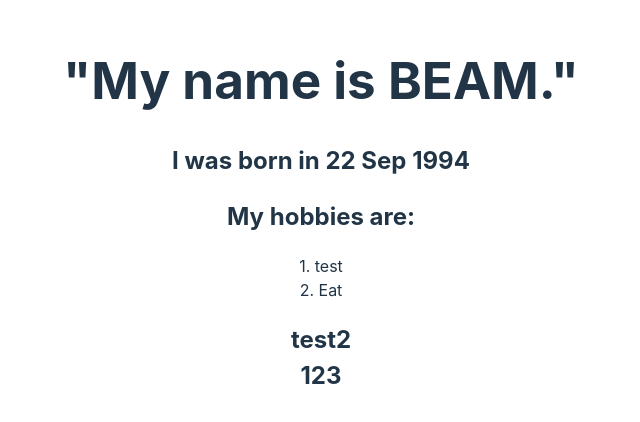
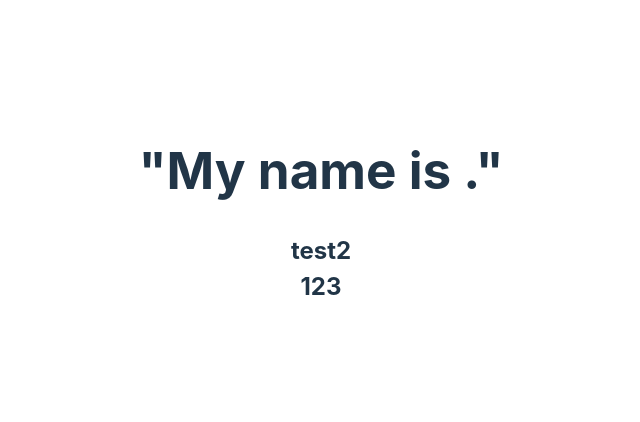
Before and after one commit to Pasika-swn/react-jumpstart, a React (Vite) app: page / in a window 1280 px wide. Shown: the part 184-606 px from the top of the page, without its empty margins (319-959 px from the left). Built offline with nearby package versions, Linux system fonts and the light colour scheme.

Commit message:
Resillent component (using @ts check)

```diff
--- a/src/App.jsx
+++ b/src/App.jsx
@@ -1,10 +1,25 @@
+// @ts-check
+
+
 // (in terminal) yarn add prop-types -D
 import PropTypes from "prop-types";
 
-import { useState } from "react";
+// import { useState } from "react";
+import React, { useState } from "react";
 import reactLogo from "./assets/react.svg";
 import viteLogo from "/vite.svg";
 import "./App.css";
+
+// this code below is "JS Doc" --> insert data (type)
+/**
+ *
+ * @type {React.FC<{ name: string }>}
+ * @returns {React.ReactNode}
+ */
+
+
+
+
 
 // props is an immutable obj
 //---------------------------------------------------
@@ -51,9 +66,7 @@ function App() {
   return (
     <div className="App">
       <SelfIntroduction
-        name="BEAM"
-        dateOfBirth="22 Sep 1994"
-        hobbies={["test", "Eat"]}
+        name=""
       />
 
       <Test>
```
